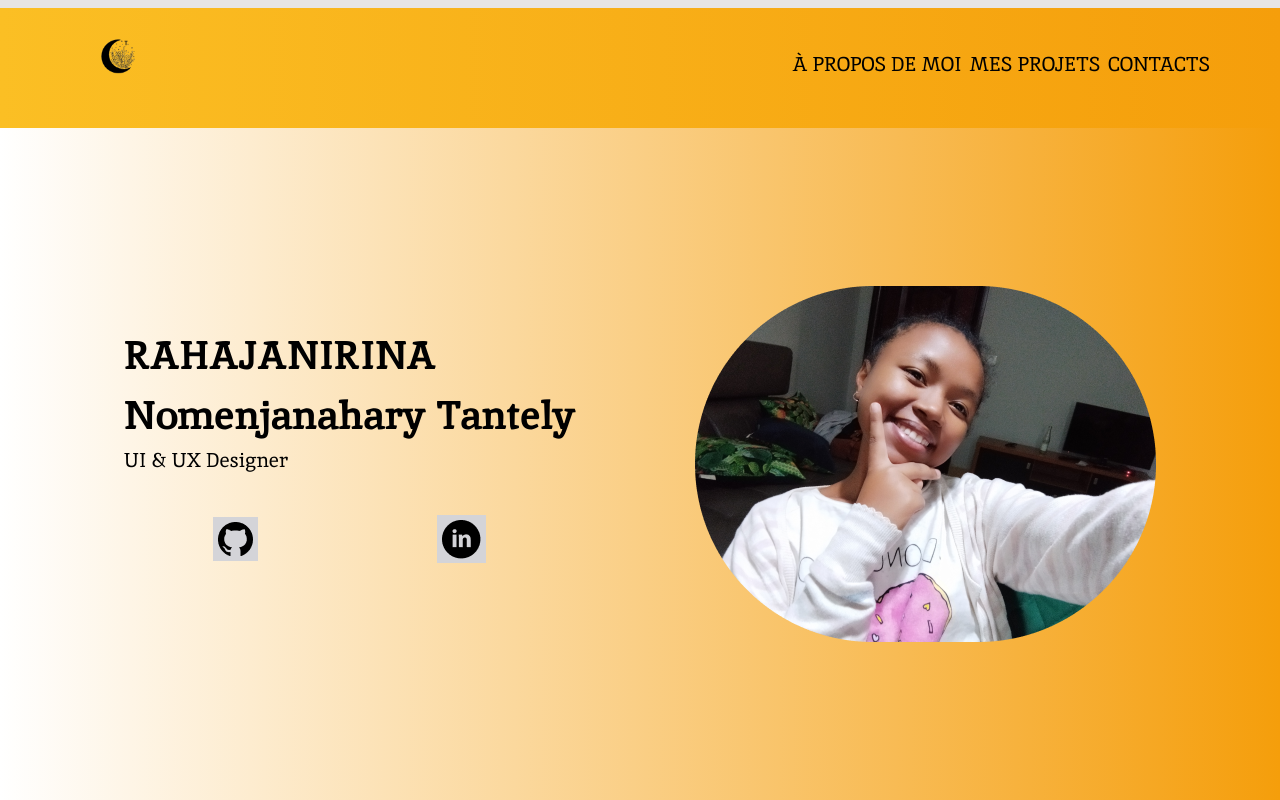
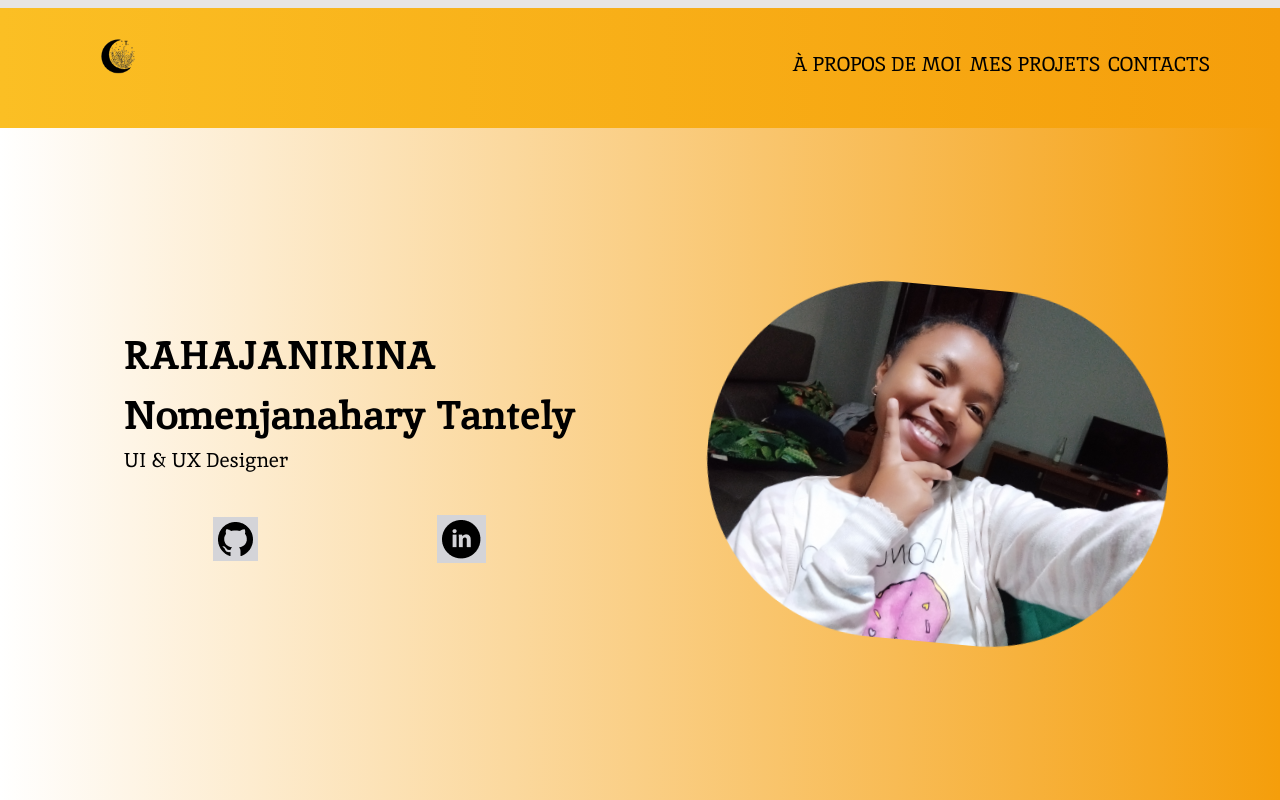
Before and after one commit to Rakotozonirina/Honey, a React (Vite) app: page / in a window 1280 px wide. Shown: the top 800 px of the page. Built offline with nearby package versions, Linux system fonts and the light colour scheme.

Commit message:
feat: adding a bit animation

```diff
--- a/src/components/Main.jsx
+++ b/src/components/Main.jsx
@@ -31,7 +31,7 @@ return (
                 </div>
             </article>
             <div>
-                <img src={Hero} alt="hero" />
+                <img src={Hero} alt="hero" className='animationHero' />
             </div>
         </section>
         <section className='w-full flex justify-center items-center bg-amber-500 section-desc'>
--- a/src/index.css
+++ b/src/index.css
@@ -238,3 +238,33 @@ body::-webkit-scrollbar-thumb {
 .footer-para{
   font-size: clamp(16px, 2vw + 1rem, 17px);
 }
+.animationHero{
+  animation: myAnim 2s ease 0s 3 normal forwards;
+}
+@keyframes myAnim {
+	0%,
+	100% {
+		transform: translateX(0%);
+		transform-origin: 50% 50%;
+	}
+
+	15% {
+		transform: translateX(-30px) rotate(-6deg);
+	}
+
+	30% {
+		transform: translateX(15px) rotate(6deg);
+	}
+
+	45% {
+		transform: translateX(-15px) rotate(-3.6deg);
+	}
+
+	60% {
+		transform: translateX(9px) rotate(2.4deg);
+	}
+
+	75% {
+		transform: translateX(-6px) rotate(-1.2deg);
+	}
+}
```
